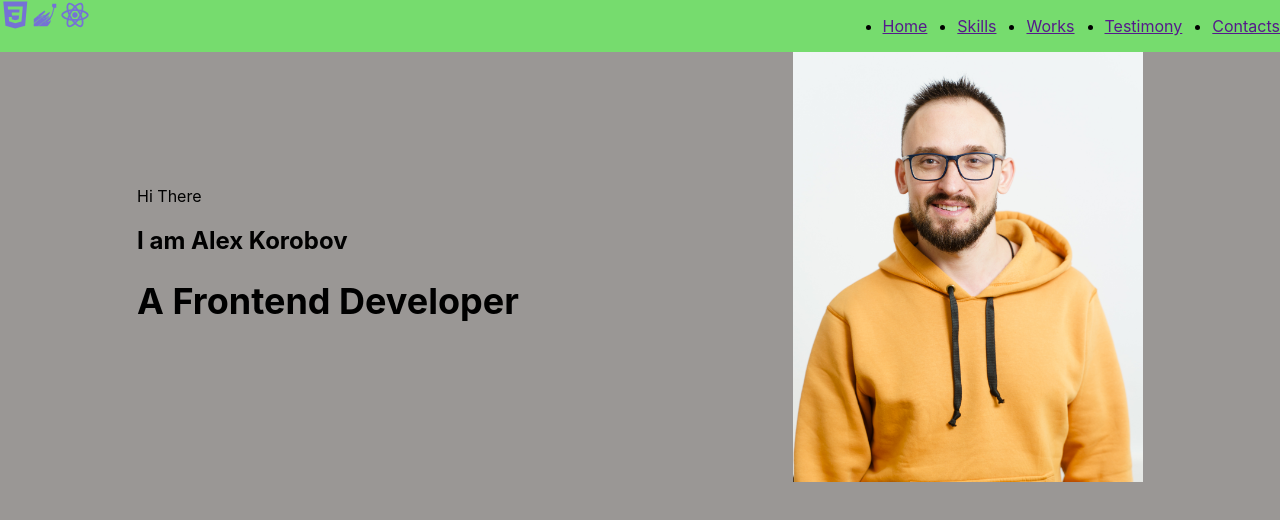
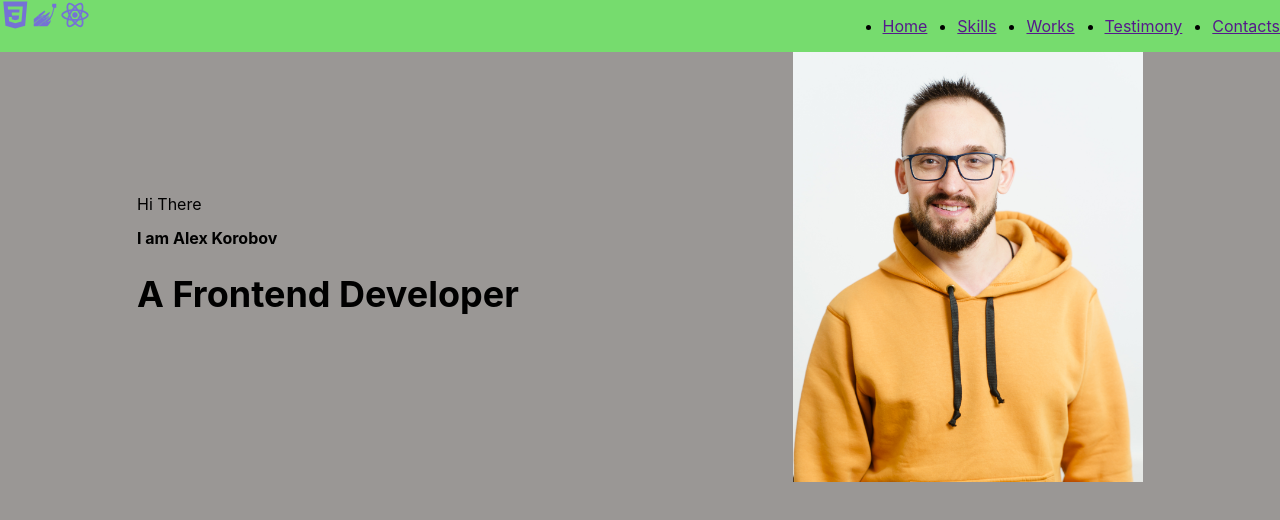
Before and after one commit to dktwho/portfolio-start-project-main, a React app: page / in a window 1280 px wide. Shown: the top 520 px of the page. Built offline with nearby package versions, Linux system fonts and the light colour scheme.

Commit message:
feat: create styled component NameTitle

```diff
--- a/src/layout/sections/main/Main.tsx
+++ b/src/layout/sections/main/Main.tsx
@@ -9,7 +9,7 @@ export const Main = () => {
             <FlexWrapper align={'center'} justify={'space-around'}>
                 <div>
                     <span>Hi There</span>
-                    <h2>I am Alex Korobov</h2>
+                    <NameTitle>I am Alex Korobov</NameTitle>
                     <MainTitle>A Frontend Developer</MainTitle>
                 </div>
                 <Photo src={photo}/>
@@ -31,3 +31,7 @@ const StyledMain = styled.div`
 const MainTitle = styled.h1`
   font-size: 36px;
 `
+
+const NameTitle = styled.h2`
+  font-size: 16px;
+`
```
